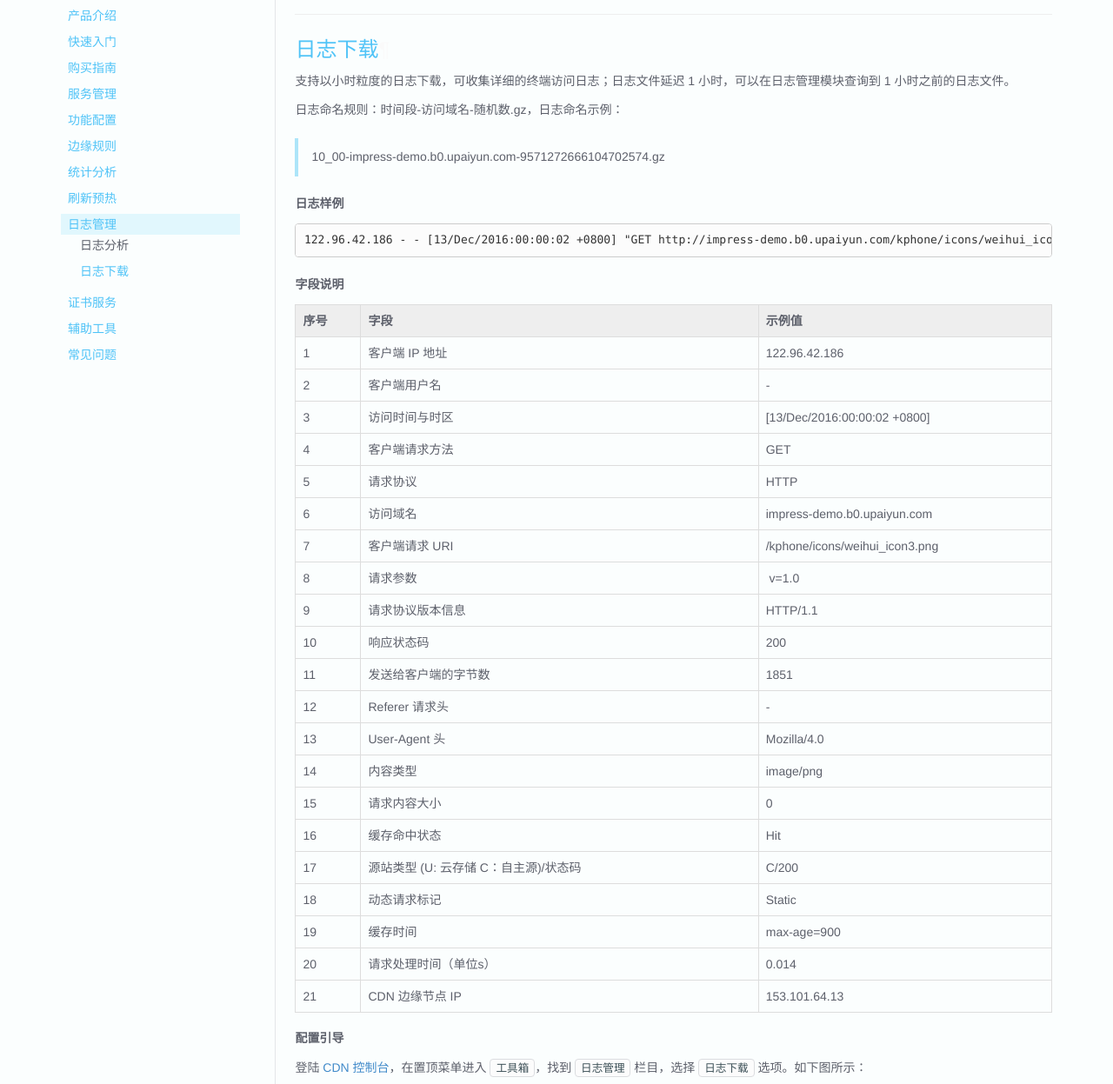
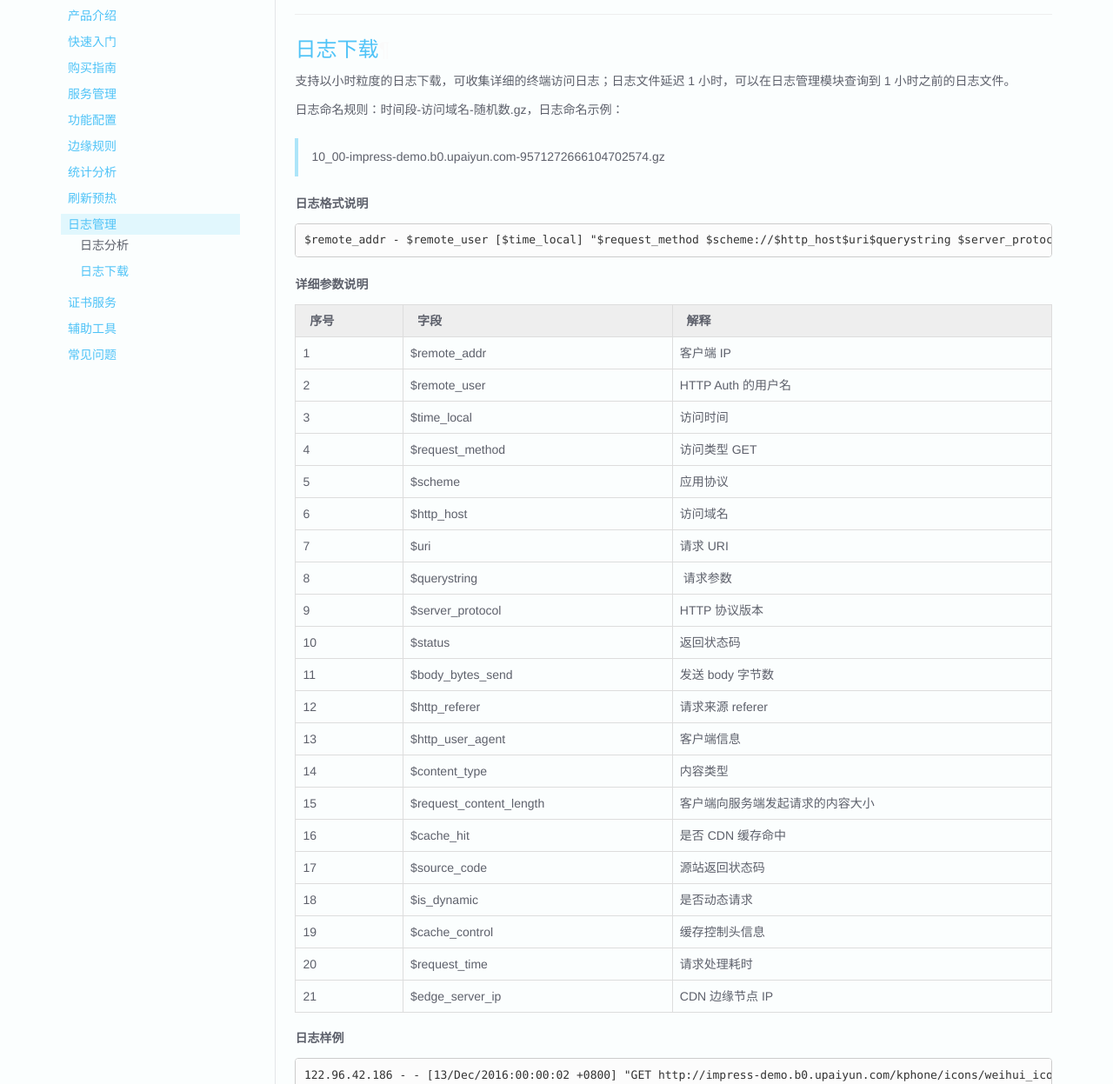
Before and after one commit to upyun/docs, an MkDocs documentation site: the page built from sources/cdn/log.md, in a window 1280 px wide and 1400 px high, scrolled down 819 px, cut to the strip 34-1281 px from the top of the window. Shown: the whole strip at 87% size. Built offline with MkDocs 1.6.1, drawn with Linux system fonts in a browser that asks for light colours; old or Windows-style settings are respelled for this version of MkDocs; some of the changed text lies outside the part shown.

Commit message:
Update log.md

```diff
--- a/sources/cdn/log.md
+++ b/sources/cdn/log.md
@@ -17,8 +17,38 @@
 日志命名规则：时间段-访问域名-随机数.gz，日志命名示例：
 > 10_00-impress-demo.b0.upaiyun.com-9571272666104702574.gz
 
+**日志格式说明**
+
+    $remote_addr - $remote_user [$time_local] "$request_method $scheme://$http_host$uri$querystring $server_protocol" $status $body_bytes_sent "$http_referer" "$http_user_agent" $content_type $request_content_length $cache_hit $source_code $is_dynamic $cache_control $request_time $edge_server_ip
+
+**详细参数说明**
+
+|   序号     |    字段          |   解释 |
+|------------|------------|-----------------|
+| 1   | $remote_addr |    客户端 IP       |
+| 2   | $remote_user         | HTTP Auth 的用户名  |
+| 3   | $time_local	            | 访问时间 |
+| 4   | $request_method	   | 访问类型 GET | POST | PUT | DELETE ...|
+| 5   | $scheme	           | 应用协议 |
+| 6   | $http_host	          | 访问域名    |
+| 7   | $uri	           | 请求 URI     |
+| 8   | $querystring	   |  请求参数    |
+| 9   | $server_protocol	        | HTTP 协议版本  |
+| 10  | $status	         | 返回状态码     |
+| 11  | $body_bytes_send	  | 发送 body 字节数|
+| 12  | $http_referer	     | 请求来源 referer	 |
+| 13  | $http_user_agent	 | 客户端信息 |
+| 14  | $content_type	 | 内容类型|
+| 15  | $request_content_length	| 客户端向服务端发起请求的内容大小|
+| 16  | $cache_hit	     | 是否 CDN 缓存命中|
+| 17  | $source_code	 | 源站返回状态码|
+| 18  | $is_dynamic	     | 是否动态请求|
+| 19  | $cache_control	 | 缓存控制头信息|
+| 20  | $request_time	   | 请求处理耗时|
+| 21  | $edge_server_ip	   | CDN 边缘节点 IP|
+
+
 **日志样例**
-
 
     122.96.42.186 - - [13/Dec/2016:00:00:02 +0800] "GET http://impress-demo.b0.upaiyun.com/kphone/icons/weihui_icon3.png?v=1.0 HTTP/1.1" 200 1851 "-" "Mozilla/4.0" "image/png" 0 Hit "C/200" Static "max-age=900" 0.014 153.101.64.13
 
@@ -27,26 +57,26 @@
 
 |   序号     |    字段          |   示例值   |
 |------------|------------|-----------------|
-| 1   | 客户端 IP 地址   |    122.96.42.186        |
-| 2   | 客户端用户名         | - |
-| 3  | 访问时间与时区             | [13/Dec/2016:00:00:02 +0800] |
+| 1   | 客户端 IP   |    122.96.42.186        |
+| 2   | HTTP Auth 的用户名        | - |
+| 3  | 访问时间             | [13/Dec/2016:00:00:02 +0800] |
 | 4   | 客户端请求方法            | GET    |
 | 5       | 请求协议           | HTTP    |
 | 6       | 访问域名           | impress-demo.b0.upaiyun.com   |
-| 7       | 客户端请求 URI           | /kphone/icons/weihui_icon3.png    |
+| 7       | 请求 URI           | /kphone/icons/weihui_icon3.png    |
 | 8       | 请求参数          |  v=1.0   |
-| 9   | 请求协议版本信息           | HTTP/1.1  |
-| 10 | 响应状态码           | 200    |
-| 11     | 发送给客户端的字节数  | 1851    |
+| 9   | HTTP 协议版本           | HTTP/1.1  |
+| 10 | 返回状态码           | 200    |
+| 11     | 发送 body 字节数  | 1851    |
 | 12   | Referer 请求头     | - |
-| 13    | User-Agent 头 | Mozilla/4.0 |
+| 13    | 客户端信息 | Mozilla/4.0 |
 | 14    | 内容类型 | image/png |
-| 15    | 请求内容大小 | 0 |
+| 15    | 客户端向服务端发起请求的内容大小 | 0 |
 | 16   | 缓存命中状态             | Hit    |
-| 17    | 源站类型 (U: 云存储 C：自主源)/状态码          | C/200 |
+| 17    | 源站返回状态码         | C/200 |
 | 18    | 动态请求标记             | Static   |
-| 19    | 缓存时间             | max-age=900  |
-| 20    | 请求处理时间（单位s）   | 0.014  |
+| 19    | 缓存控制头信息            | max-age=900  |
+| 20    | 请求处理耗时（单位s）   | 0.014  |
 | 21    | CDN 边缘节点 IP            | 153.101.64.13  |
 
 **配置引导**
```
